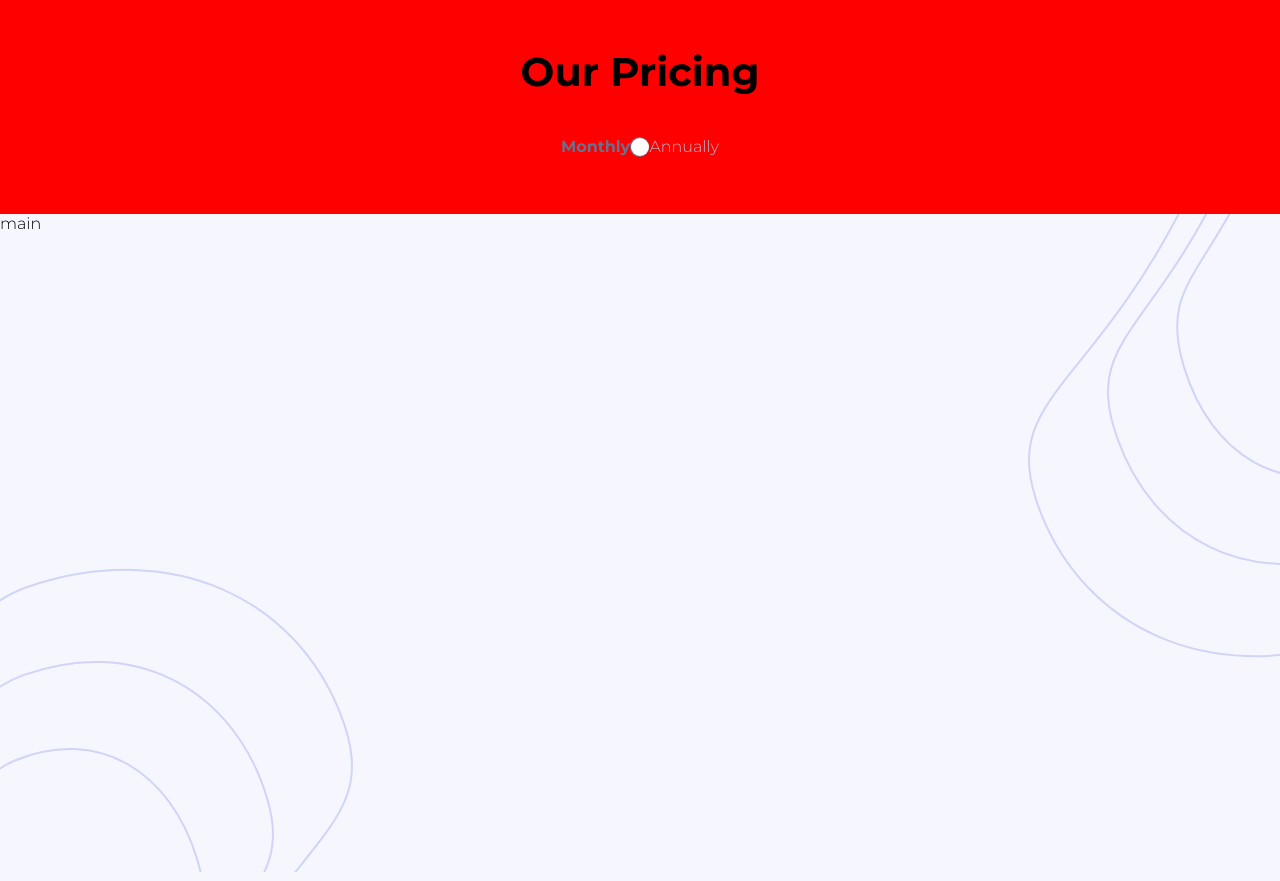
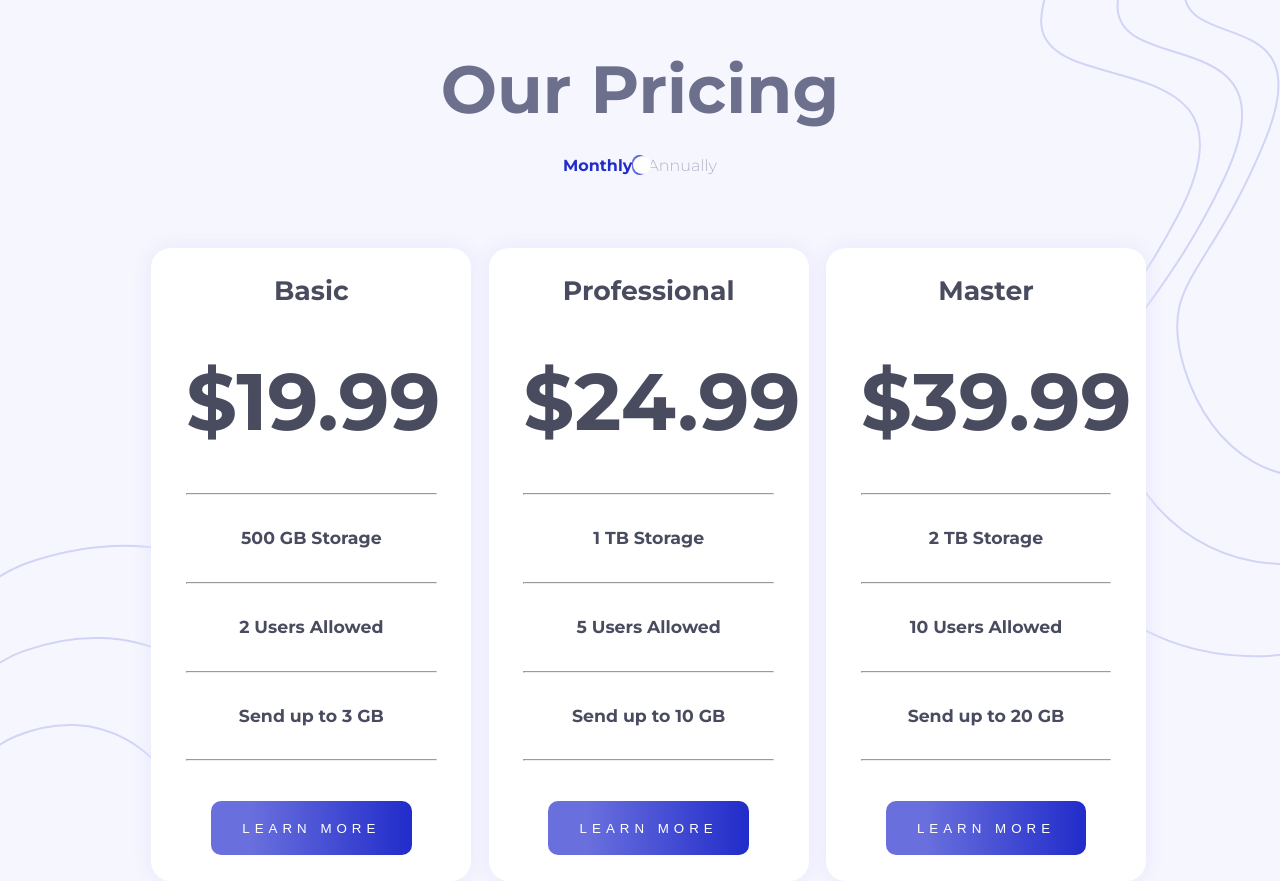
Before and after one commit to NessenGoinden/Pricing_Table, a plain HTML site: page index.html in a window 1280 px wide. Shown: the top 881 px of the page. Drawn offline with Linux system fonts and the light colour scheme.

Commit message:
Third Commit

```diff
--- a/css/style.css
+++ b/css/style.css
@@ -24,24 +24,37 @@ img{
 }
 
 #bottom_svg {
-    top: 71%;
+    top: 68%;
 }
 
 /* Header */
 header{
-    background: red;
     width: 100%;
     display: block;
     justify-content: center;
     align-items: center;
     text-align: center;
-    padding: 2em;
-    line-height: 5em;
+    padding: 3em;
+}
+
+/* main */
+main{
+    width: 100%;
+    display: flex;
+    justify-content: center;
+    align-items: center;
+    text-align: center;
+    margin: auto;
+}
+
+section {
+    margin-left: 1em;
 }
 
 /* h1 */
 h1{
-    font-size: 30pt;
+    font-size: 50pt;
+    color: hsl(233, 13%, 49%);
 }
 
 
@@ -57,7 +70,7 @@ h1{
 }
 
 #monthly {
-    color :hsl(233, 13%, 49%);
+    color :rgba(33,44,202,1);
     font-weight: bold;
 }
 
@@ -66,7 +79,7 @@ h1{
     display: inline-block;
     width: 40px;
     height: 20px;
-    background-color: hsl(233, 13%, 49%);
+    background: linear-gradient(90deg, rgba(105,111,221,1) 20%, rgba(33,44,202,1) 100%);
     border-radius: 20px;
     transition: all 0.3s;
 }
@@ -87,10 +100,112 @@ h1{
     left : 20px;
 }
 
-#toggle:checked + #switch {
-    background-color: #7983ff;
-}
-
 #toggle {
     display : none;
 }
+
+/* pricing table basic */
+#pricingtable_basic{
+    background: white;
+    width: 25%;
+    line-height: 5em;
+    border-radius: 20px;
+    box-shadow: 0px 0px 20px hsl(240, 100%, 95%);
+    font-weight: 700;
+    color: hsl(232, 13%, 33%);
+    font-size: 13pt;
+    padding: 0 2em 0 2em;
+    cursor: pointer;
+}
+
+#title_basic{
+    font-size: 20pt;
+}
+
+#amount_basic{
+    font-size: 60pt;
+    padding: 0.3em 0 0.6em 0;
+}
+
+#learnMore_basic{
+    width: 80%;
+    height: 4em;
+    margin-top: 3em;
+    margin-bottom: 2em;
+    border-radius: 10px;
+    border: none;
+    color: white;
+    letter-spacing: 5px;
+    background: linear-gradient(90deg, rgba(105,111,221,1) 20%, rgba(33,44,202,1) 100%);
+}
+
+/* pricing table professional */
+#pricingtable_pro{
+    background: white;
+    width: 25%;
+    line-height: 5em;
+    border-radius: 20px;
+    box-shadow: 0px 0px 20px hsl(240, 100%, 95%);
+    font-weight: 700;
+    color: hsl(232, 13%, 33%);
+    font-size: 13pt;
+    padding: 0 2em 0 2em;
+    cursor: pointer;
+    z-index: 1;
+}
+
+#title_pro{
+    font-size: 20pt;
+}
+
+#amount_pro{
+    font-size: 60pt;
+    padding: 0.3em 0 0.6em 0;
+}
+
+#learnMore_pro{
+    width: 80%;
+    height: 4em;
+    margin-top: 3em;
+    margin-bottom: 2em;
+    border-radius: 10px;
+    border: none;
+    color: white;
+    letter-spacing: 5px;
+    background: linear-gradient(90deg, rgba(105,111,221,1) 20%, rgba(33,44,202,1) 100%);
+}
+
+/* pricing table Master */
+#pricingtable_master{
+    background: white;
+    width: 25%;
+    line-height: 5em;
+    border-radius: 20px;
+    box-shadow: 0px 0px 20px hsl(240, 100%, 95%);
+    font-weight: 700;
+    color: hsl(232, 13%, 33%);
+    font-size: 13pt;
+    padding: 0 2em 0 2em;
+    cursor: pointer;
+}
+
+#title_master{
+    font-size: 20pt;
+}
+
+#amount_master{
+    font-size: 60pt;
+    padding: 0.3em 0 0.6em 0;
+}
+
+#learnMore_master{
+    width: 80%;
+    height: 4em;
+    margin-top: 3em;
+    margin-bottom: 2em;
+    border-radius: 10px;
+    border: none;
+    color: white;
+    letter-spacing: 5px;
+    background: linear-gradient(90deg, rgba(105,111,221,1) 20%, rgba(33,44,202,1) 100%);
+}
--- a/index.html
+++ b/index.html
@@ -36,33 +36,51 @@
   </header>
 
   <!-- MAIN with the price -->
-  <main>main</main>
+  <main>
+    <!-- pricing tab basic -->
+    <section id="pricingtable_basic" onmouseover="mouseOverBasic()" onmouseout="mouseOutBasic()">
+      <h3 id="title_basic">Basic</h3>
+      <p id="amount_basic"> $19.99 </p>
+      <hr>
+      <p id="storage_basic"> 500 GB Storage </p>
+      <hr>
+      <p id="users_basic"> 2 Users Allowed </p>
+      <hr>
+      <p id="transfer_basic"> Send up to 3 GB </p>
+      <hr>
+      <button id="learnMore_basic">LEARN MORE</button>
+    </section>
+
+    <!-- pricing tab professional -->
+    <section id="pricingtable_pro" onmouseover="mouseOverPro()" onmouseout="mouseOutPro()">
+      <h3 id="title_pro">Professional</h3>
+      <p id="amount_pro"> $24.99 </p>
+      <hr>
+      <p id="storage_pro"> 1 TB Storage </p>
+      <hr>
+      <p id="users_pro"> 5 Users Allowed </p>
+      <hr>
+      <p id="transfer_pro"> Send up to 10 GB </p>
+      <hr>
+      <button id="learnMore_pro">LEARN MORE</button>
+    </section>
+
+    <!-- pricing tab professional -->
+    <section id="pricingtable_master" onmouseover="mouseOverMaster()" onmouseout="mouseOutMaster()">
+      <h3 id="title_master">Master</h3>
+      <p id="amount_master"> $39.99 </p>
+      <hr>
+      <p id="storage_master"> 2 TB Storage </p>
+      <hr>
+      <p id="users_master"> 10 Users Allowed </p>
+      <hr>
+      <p id="transfer_master"> Send up to 20 GB </p>
+      <hr>
+      <button id="learnMore_master">LEARN MORE</button>
+    </section>
+  </main>
 
   <script src="js/toggle.js"></script>
+  <script src="js/pricecard.js"></script>
 </body>
 </html>
-
-<!--
-Basic
-&dollar;19.99
-&dollar;199.99
-500 GB Storage
-2 Users Allowed
-Send up to 3 GB
-Learn More
-
-Professional
-&dollar;24.99
-&dollar;249.99
-1 TB Storage
-5 Users Allowed
-Send up to 10 GB
-Learn More
-
-Master
-&dollar;39.99
-&dollar;399.99
-2 TB Storage
-10 Users Allowed
-Send up to 20 GB
-Learn More -->
--- /dev/null
+++ b/js/pricecard.js
@@ -0,0 +1,85 @@
+var basic, learnMoreBasic, pro, learnMorePro, master, learnMoreMaster;
+// Basic Pricing Card variable
+basic = document.getElementById("pricingtable_basic");
+learnMoreBasic = document.getElementById("learnMore_basic");
+// pro pricing Card variable
+pro = document.getElementById("pricingtable_pro");
+learnMorePro = document.getElementById("learnMore_pro");
+// Master Pricing Card variable
+master = document.getElementById("pricingtable_master");
+learnMoreMaster = document.getElementById("learnMore_master");
+
+// function for Basic Pricing card annimation
+function mouseOverBasic() {
+    // style for the section Basic
+    basic.style.transition = "all 1s ease-in-out";
+    basic.style.transform = "scale(1.1)"
+    basic.style.background = "linear-gradient(90deg, rgba(105,111,221,1) 20%, rgba(33,44,202,1) 100%)";
+    basic.style.color = "white";
+    basic.style.zIndex = "2";
+    // style for the Basic button learn more
+    learnMoreBasic.style.background = "white";
+    learnMoreBasic.style.color = "rgba(33,44,202,1)";
+}
+
+function mouseOutBasic() {
+    // style for the section Basic
+    basic.style.transition = "all 1s ease-in-out";
+    basic.style.transform = "scale(1.0)"
+    basic.style.background = "white"
+    basic.style.color = "hsl(232, 13%, 33%)";
+    basic.style.zIndex = "0";
+    // style for the Basic button learn more
+    learnMoreBasic.style.background = "";
+    learnMoreBasic.style.color = "";
+}
+
+// function for pro pricing card animation
+function mouseOverPro() {
+    // style for the section professionnal
+    pro.style.transition = "all 1s ease-in-out";
+    pro.style.transform = "scale(1.1)"
+    pro.style.background = "linear-gradient(90deg, rgba(105,111,221,1) 20%, rgba(33,44,202,1) 100%)";
+    pro.style.color = "white";
+    pro.style.zIndex = "2";
+    // style for the professionnal button learn more
+    learnMorePro.style.background = "white";
+    learnMorePro.style.color = "rgba(33,44,202,1)";
+}
+
+function mouseOutPro() {
+    // style for the section professionnal
+    pro.style.transition = "all 1s ease-in-out";
+    pro.style.transform = "scale(1.0)"
+    pro.style.background = "white"
+    pro.style.color = "hsl(232, 13%, 33%)";
+    pro.style.zIndex = "0";
+    // style for the professional button learn more
+    learnMorePro.style.background = "";
+    learnMorePro.style.color = "";
+}
+
+// function for master pricing card animation
+function mouseOverMaster() {
+    // style for the section master
+    master.style.transition = "all 1s ease-in-out";
+    master.style.transform = "scale(1.1)"
+    master.style.background = "linear-gradient(90deg, rgba(105,111,221,1) 20%, rgba(33,44,202,1) 100%)";
+    master.style.color = "white";
+    master.style.zIndex = "2";
+    // style for the master button learn more
+    learnMoreMaster.style.background = "white";
+    learnMoreMaster.style.color = "rgba(33,44,202,1)";
+}
+
+function mouseOutMaster() {
+    // style for the section master
+    master.style.transition = "all 1s ease-in-out";
+    master.style.transform = "scale(1.0)"
+    master.style.background = "white"
+    master.style.color = "hsl(232, 13%, 33%)";
+    master.style.zIndex = "0";
+    // style for the master button learn more
+    learnMoreMaster.style.background = "";
+    learnMoreMaster.style.color = "";
+}
--- a/js/toggle.js
+++ b/js/toggle.js
@@ -5,11 +5,13 @@ var check = document.getElementById("toggle");
 function myFunction() {
     if (check.checked == false) {
         month.style.fontWeight = "bold";
-        month.style.color = "hsl(233, 13%, 49%)";
+        month.style.color = "rgba(33,44,202,1)";
         annually.style.fontWeight = "300";
+        annually.style.color = "hsl(233, 13%, 49%)"
     } else if (check.checked == true) {
         month.style.fontWeight = "300";
+        month.style.color = "hsl(233, 13%, 49%)"
         annually.style.fontWeight = "bold";
-        annually.style.color = "hsl(233, 13%, 49%)";
+        annually.style.color = "rgba(33,44,202,1)";
     }
 }
```
Also changed, not shown: js/price.js (deleted).
